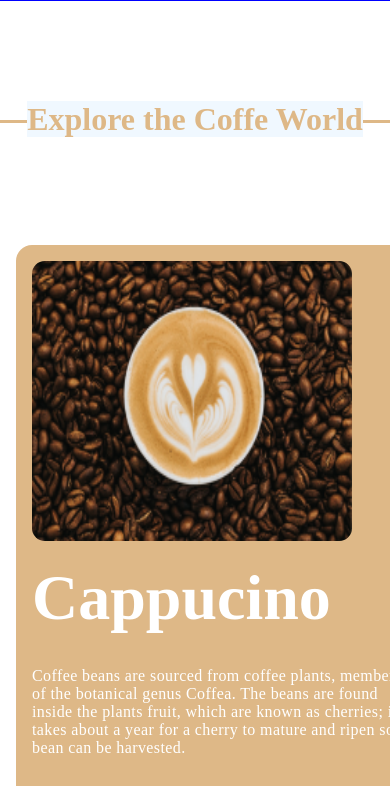
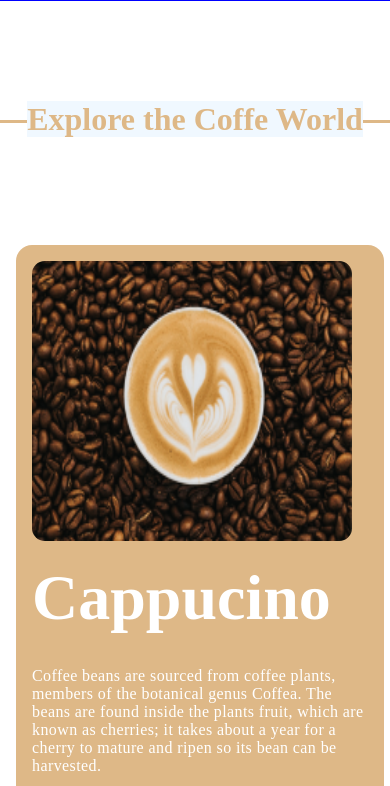
Before and after one commit to Tawakalt10/coffe-proj, a plain HTML site: page index.html in a window 390 px wide. Shown: the part 674-1460 px from the top of the page. Drawn offline with nearby package versions, Linux system fonts and the light colour scheme.

Commit message:
new changes

```diff
--- a/styles/styles.css
+++ b/styles/styles.css
@@ -633,7 +633,7 @@ span{
 
 
     .coffe-card {
-        width: 26rem;
+        width: 23rem;
         margin: .4rem .4rem;
         height: 90vh;
         margin-left: 1rem;
@@ -747,7 +747,7 @@ span{
     right: 0;
     top: 50%;
     z-index: -2;
-
+}
     .footer {
         margin-top: .5rem;
         background-color: burlywood;
```
